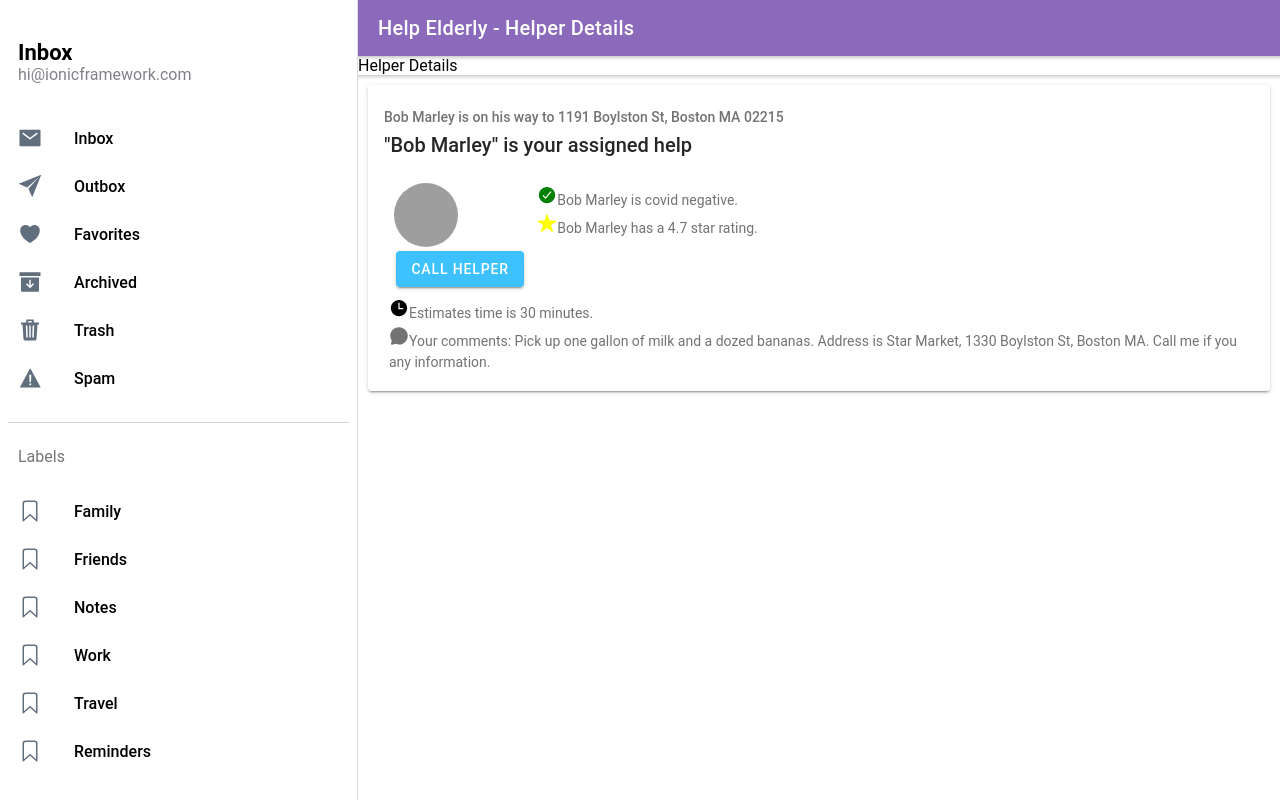
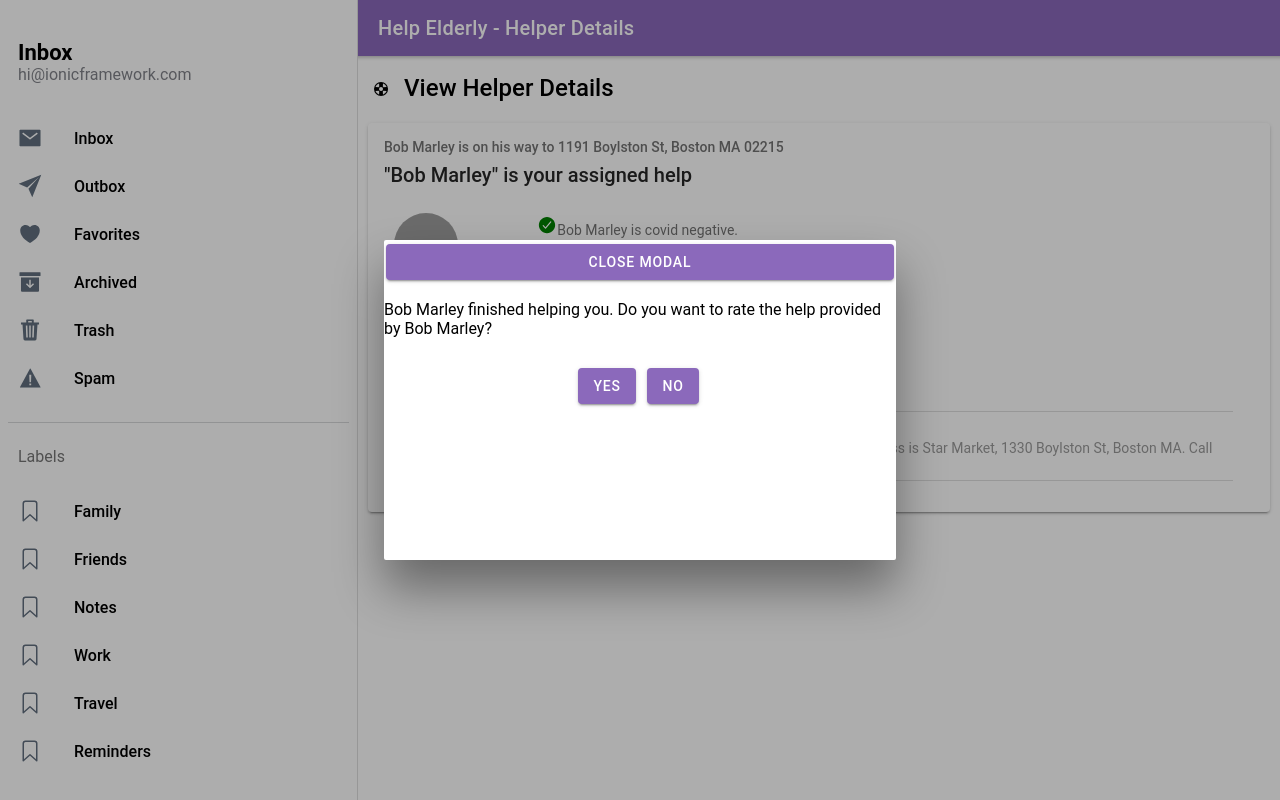
Before and after one commit to ankitamaps03/CS5340-Project-HelpElderly, a React (Create React App) app: page /viewHelpDetails in a window 1280 px wide. Built offline with nearby package versions, Linux system fonts and the light colour scheme; grey boxes are pictures that could not be loaded.

Commit message:
Added modal pop up,headers

```diff
--- a/src/App.tsx
+++ b/src/App.tsx
@@ -41,6 +41,9 @@ const App: React.FC = () => {
             <Route path="/" exact={true}>
               <Home/>
             </Route>
+            <Route path="/:id" exact={true}>
+              <Home/>
+            </Route>
             <Route path="/page/:name" exact={true}>
               <Page />
             </Route>
--- /dev/null
+++ b/src/components/Header.tsx
@@ -0,0 +1,17 @@
+import {IonIcon} from "@ionic/react";
+
+type HeaderProps ={
+    name: string,
+    icon: any
+}
+
+const Header = ({name, icon}: HeaderProps) => {
+    return (
+        <div>
+            <IonIcon style={{width: "5%", float: "left", marginTop: "7px"}}
+                     icon={icon}/>
+            <h2>{name}</h2>
+        </div>)
+}
+
+export default Header
--- a/src/components/HelperDetails.tsx
+++ b/src/components/HelperDetails.tsx
@@ -1,5 +1,6 @@
 import {
-    IonAvatar, IonButton,
+    IonAvatar,
+    IonButton,
     IonCard,
     IonCardContent,
     IonCardHeader,
@@ -9,24 +10,46 @@ import {
     IonContent,
     IonGrid,
     IonIcon,
+    IonItemDivider,
+    IonLabel,
     IonRow
 } from "@ionic/react";
 import './RequestHelpForm.css';
-import React, {useState} from "react";
-import {checkmarkCircle, pin, star, time, chatbubble} from "ionicons/icons";
+import React, {useEffect, useState} from "react";
+import {chatbubble, checkmarkCircle, star, time} from "ionicons/icons";
+import {useHistory} from "react-router-dom";
+import Modal from "./Modal";
 
 const HelperDetails: React.FC = () => {
-    const [location, setLocation] = useState<string>('1191 Boylston St, Boston MA 02215');
-    const [typeOfHelp, setTypeOfHelp] = useState<string>();
-    const [comments, setComments] = useState<string>();
-    const [when] = useState<string>((new Date()).toString());
+
+
+    let history = useHistory();
+    const [showModal, setShowModal] = useState(false);
+    const redirectToRating = () => {
+        setShowModal(false)
+        history.push('AddRatingElderly')
+    }
+
+    const redirectToHome = () => {
+        setShowModal(false)
+        history.push('/1')
+    }
+
+    useEffect(() => {
+        let timer =  setTimeout(() => {
+            setShowModal(true);
+        }, 5000);
+
+        return () => {
+            clearTimeout(timer);
+        };
+    }, [])
 
     return (
 
         <IonContent>
             <IonCard>
                 <IonCardHeader>
-                    <IonIcon icon={pin} slot="start"/>
                     <IonCardSubtitle>Bob Marley is on his way to 1191 Boylston St, Boston MA 02215</IonCardSubtitle>
                     <IonCardTitle>"Bob Marley" is your assigned help</IonCardTitle>
                 </IonCardHeader>
@@ -39,37 +62,64 @@ const HelperDetails: React.FC = () => {
                                     <img
                                         src="https://e7.pngegg.com/pngimages/999/998/png-clipart-graphics-avatar-mobile-app-website-user-staff-member-head-cartoon.png"/>
                                 </IonAvatar>
+                                <br/>
                                 <IonButton
                                     color="secondary">
                                     Call Helper
                                 </IonButton>
                             </IonCol>
                             <IonCol>
-                                <div><IonIcon style={{color: 'green', fontSize: '20px', marginTop: '2px'}}
+                                <div><IonIcon
+                                    style={{color: 'green', fontSize: '20px', marginTop: '2px'}}
                                     icon={checkmarkCircle}/>
                                     Bob Marley is covid negative.
                                 </div>
-                                <div><IonIcon style={{color: 'yellow', fontSize: '20px', marginTop: '2px'}}
+                                <div>
+                                    <IonIcon
+                                        style={{color: 'yellow', fontSize: '20px', marginTop: '2px'}}
                                         icon={star}/>
                                     Bob Marley has a 4.7 star rating.
                                 </div>
                             </IonCol>
                         </IonRow>
                         <IonRow>
-                            <div><IonIcon style={{color: 'black', fontSize: '20px', marginTop: '2px'}}
+                            <IonCardContent style={{width: "100%"}}>
+
+
+                                <IonItemDivider>
+                                    <IonLabel style={{marginRight: "7px"}}>
+                                        <IonIcon style={{color: 'black', fontSize: '20px', marginTop: '2px'}}
                                                  icon={time}/>
-                                Estimates time is 30 minutes.
-                            </div>
+                                    </IonLabel>
+                                    <IonLabel>
+                                        Estimated time is 30 minutes.
+                                    </IonLabel>
+                                </IonItemDivider>
+                            </IonCardContent>
                         </IonRow>
                         <IonRow>
-                            <div><IonIcon style={{color: '', fontSize: '20px', marginTop: '2px'}}
+                            <IonCardContent>
+                                <IonItemDivider>
+                                    <div style={{marginRight: "4px"}}>
+                                        <IonIcon style={{color: '', fontSize: '20px', marginTop: '2px'}}
                                                  icon={chatbubble}/>
-                               Your comments: Pick up one gallon of milk and a dozed bananas. Address is Star Market, 1330 Boylston St, Boston MA. Call me if you any information.
                                     </div>
+                                    <div>
+                                        Your comments: Pick up one gallon of milk and a dozed bananas. Address is Star
+                                        Market, 1330 Boylston St, Boston MA. Call me if you any information.
+                                    </div>
+                                </IonItemDivider>
+                            </IonCardContent>
                         </IonRow>
                     </IonGrid>
                 </IonCardContent>
             </IonCard>
+            <Modal showModal={showModal}
+                   yesAction={redirectToRating}
+                   noAction={redirectToHome}
+                   closeModal={() => setShowModal(false)}
+                   bodyText="Bob Marley finished helping you. Do you want to rate the help provided by Bob Marley?"
+            />
         </IonContent>
     )
 }
--- a/src/components/LoginForm.tsx
+++ b/src/components/LoginForm.tsx
@@ -2,6 +2,8 @@ import {IonButton, IonCheckbox, IonContent, IonInput, IonItem, IonLabel, IonList
 import './RequestHelpForm.css';
 import {useState} from "react";
 import {useHistory, useParams} from "react-router-dom";
+import {logIn} from "ionicons/icons";
+import Header from "./Header";
 
 
 const LoginForm: React.FC = () => {
--- /dev/null
+++ b/src/components/Modal.css
@@ -0,0 +1,9 @@
+.my-custom-class .modal-wrapper {
+    --backdrop-opacity: 0.5;
+    display: block;
+    margin-left: auto;
+    margin-right: auto;
+    top: 50%;
+    width: 40%;
+    height: 40%;
+}
--- /dev/null
+++ b/src/components/Modal.tsx
@@ -0,0 +1,37 @@
+import {IonButton, IonCol, IonGrid, IonModal, IonRow} from "@ionic/react";
+import React from "react";
+import './Modal.css'
+
+type ModalProps = {
+    showModal: boolean
+    yesAction: () => void,
+    noAction: () => void,
+    closeModal: () => void,
+    bodyText: string
+}
+
+const Modal = ({yesAction, noAction, showModal, closeModal, bodyText}: ModalProps) => {
+
+
+    return (
+        <IonModal
+            showBackdrop
+            isOpen={showModal}
+            cssClass='my-custom-class'>
+            <IonButton onClick={() => closeModal}>Close Modal</IonButton>
+            <p>{bodyText}</p>
+            <IonGrid>
+                <IonRow>
+                    <IonCol size="6">
+                        <IonButton onClick={yesAction}>Yes</IonButton>
+                    </IonCol>
+                    <IonCol>
+                        <IonButton onClick={noAction}>No</IonButton>
+                    </IonCol>
+                </IonRow>
+            </IonGrid>
+        </IonModal>
+    )
+}
+
+export default Modal;
--- a/src/pages/Login.tsx
+++ b/src/pages/Login.tsx
@@ -1,6 +1,8 @@
 import {IonButton, IonContent, IonHeader, IonPage, IonTitle, IonToolbar} from "@ionic/react";
 import './Login.css';
 import { useHistory } from "react-router-dom";
+import Header from "../components/Header";
+import {logIn} from "ionicons/icons";
 
 const Login: React.FC = () => {
     let history = useHistory();
@@ -12,11 +14,6 @@ const Login: React.FC = () => {
         </IonHeader>
 
         <IonContent fullscreen>
-            <IonHeader collapse="condense">
-                <IonToolbar>
-                </IonToolbar>
-
-            </IonHeader>
             <IonButton
                 color="primary"
                 onClick={() => history.goBack()}
--- a/src/pages/LoginAccount.tsx
+++ b/src/pages/LoginAccount.tsx
@@ -2,6 +2,8 @@ import {IonButton, IonContent, IonHeader, IonPage, IonTitle, IonToolbar} from "@
 import './Login.css';
 import {useHistory} from "react-router-dom";
 import LoginForm from "../components/LoginForm";
+import {logIn} from "ionicons/icons";
+import Header from "../components/Header";
 
 const LoginAccount: React.FC = () => {
     let history = useHistory();
@@ -14,22 +16,14 @@ const LoginAccount: React.FC = () => {
             </IonHeader>
 
             <IonContent>
-                <IonHeader collapse="condense">
-                    <IonToolbar>
-                    </IonToolbar>
-
-                </IonHeader>
-
-                <br/>
                 <IonButton
-
                     color="primary"
                     onClick={() => history.goBack()}
                 >
                     Go back
                 </IonButton>
-                <br/>
-                <div className="container">
+                <Header name={'Login'} icon={logIn} />
+                <div style={{top: "51%"}} className="container">
                     <LoginForm />
                 </div>
 
--- a/src/pages/RequestHelp.tsx
+++ b/src/pages/RequestHelp.tsx
@@ -1,7 +1,9 @@
-import {IonContent, IonHeader, IonPage, IonTitle, IonToolbar} from "@ionic/react";
-import HomeButtons from "../components/HomeButtons";
+import {IonContent, IonHeader, IonIcon, IonPage, IonTitle, IonToolbar} from "@ionic/react";
 import './RequestHelp.css';
 import RequestHelpForm from "../components/RequestHelpForm";
+import {colorWand} from "ionicons/icons";
+import Header from "../components/Header";
+
 
 const RequestHelp: React.FC = () => {
 
@@ -14,10 +16,8 @@ const RequestHelp: React.FC = () => {
             </IonHeader>
 
             <IonContent>
-                <IonHeader>
-                    Request for Help
-                </IonHeader>
-                <RequestHelpForm />
+                <Header name="Request for help" icon={colorWand} />
+                <RequestHelpForm/>
             </IonContent>
         </IonPage>)
 }
--- a/src/pages/ViewHelpDetails.tsx
+++ b/src/pages/ViewHelpDetails.tsx
@@ -3,6 +3,8 @@ import HomeButtons from "../components/HomeButtons";
 import './RequestHelp.css';
 import RequestHelpForm from "../components/RequestHelpForm";
 import HelperDetails from "../components/HelperDetails";
+import Header from "../components/Header";
+import {helpBuoy} from "ionicons/icons";
 
 const ViewHelpDetails: React.FC = () => {
 
@@ -15,9 +17,7 @@ const ViewHelpDetails: React.FC = () => {
             </IonHeader>
 
             <IonContent>
-                <IonHeader>
-                    Helper Details
-                </IonHeader>
+                <Header name={"View Helper Details"} icon={helpBuoy} />
                 <HelperDetails />
             </IonContent>
         </IonPage>)
```
Lines whose indentation alone changed are shown as unchanged.
